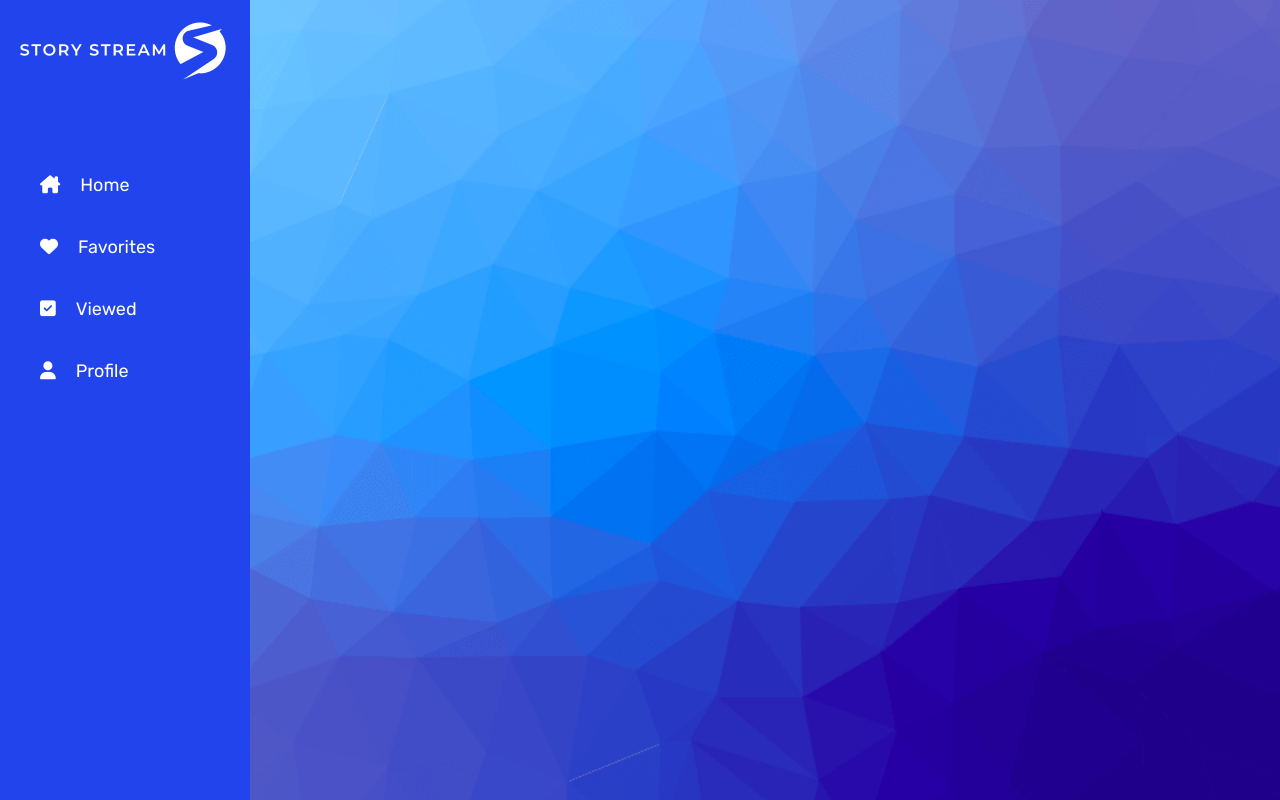
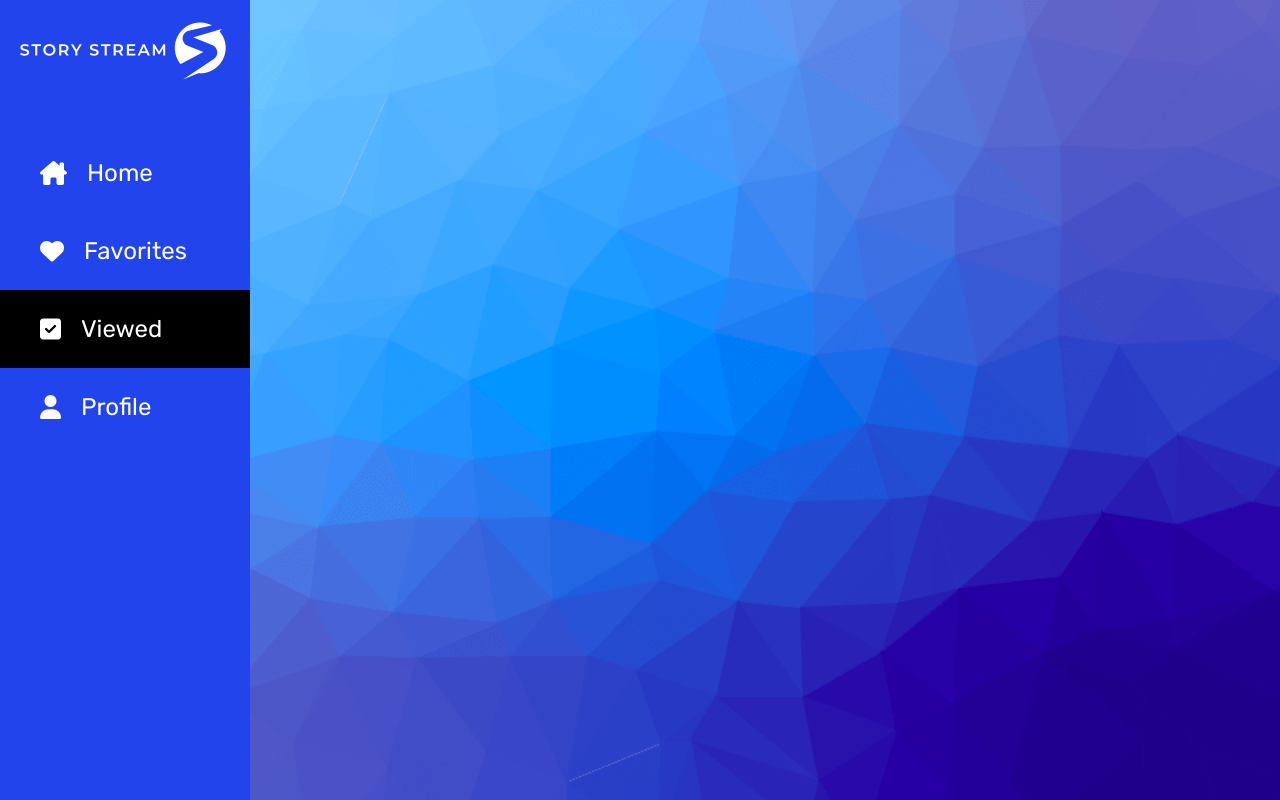
Before and after one commit to Kesterholtem21/StoryStream, a Flask app: page / in a window 1280 px wide. Run offline with Flask 3, Linux system fonts and the light colour scheme; some libraries are stand-ins or nearby versions.

Commit message:
Nav active view

```diff
--- a/static/styles.css
+++ b/static/styles.css
@@ -114,7 +114,7 @@ input[type=submit]:hover{
 
 .logo{
     display: block;
-    margin-bottom: 50px;
+    margin-bottom: 30px;
     position: relative;
     align-content: center;
     size: 120%;
@@ -130,24 +130,34 @@ input[type=submit]:hover{
 }
 
 .pageLinks li{
-    padding-top: 20px;
-    padding-bottom: 20px;
+    padding-top: 25px;
+    padding-bottom: 25px;
     padding-left: 40px;
+
 
 }
 
 .pageLinks li a{
     text-decoration: none;
-    padding: 10px, 15px;
+    padding: 10px, 20px;
     display: flex;
     align-items: center;
 }
 
 .pageLinks li a i{
-    font-size: large;
+    font-size: x-large;
     margin-right: 20px;
 }
 
 .pageLinks li a p{
-    font-size: large;
+    font-size: x-large;
 }
+
+
+.active{
+    background-color: black;
+
+
+
+
+}
--- a/templates/favoritesPage.html
+++ b/templates/favoritesPage.html
@@ -15,7 +15,7 @@
         <div>
             <ul class="pageLinks">
                 <li><a href="/home/"><i class="fa-solid fa-house-chimney"></i><p>Home</p></a></li>
-                <li><a href="/favorites/"><i class="fa-solid fa-heart"></i><p>Favorites</p></a></li>
+                <li class="active"><a href="/favorites/"><i class="fa-solid fa-heart"></i><p>Favorites</p></a></li>
                 <li><a href="/viewed/"><i class="fa-solid fa-square-check"></i><p>Viewed</p></a></li>
                 <li><a href="/profile/"><i class="fa-solid fa-user"></i><p>Profile</p></a></li>
             </ul>
--- a/templates/homePage.html
+++ b/templates/homePage.html
@@ -14,7 +14,7 @@
         </div>
         <div>
             <ul class="pageLinks">
-                <li><a href="/home/"><i class="fa-solid fa-house-chimney"></i><p>Home</p></a></li>
+                <li class="active"><a href="/home/"><i class="fa-solid fa-house-chimney"></i><p>Home</p></a></li>
                 <li><a href="/favorites/"><i class="fa-solid fa-heart"></i><p>Favorites</p></a></li>
                 <li><a href="/viewed/"><i class="fa-solid fa-square-check"></i><p>Viewed</p></a></li>
                 <li><a href="/profile/"><i class="fa-solid fa-user"></i><p>Profile</p></a></li>
--- a/templates/profilePage.html
+++ b/templates/profilePage.html
@@ -17,7 +17,7 @@
                 <li><a href="/home/"><i class="fa-solid fa-house-chimney"></i><p>Home</p></a></li>
                 <li><a href="/favorites/"><i class="fa-solid fa-heart"></i><p>Favorites</p></a></li>
                 <li><a href="/viewed/"><i class="fa-solid fa-square-check"></i><p>Viewed</p></a></li>
-                <li><a href="/profile/"><i class="fa-solid fa-user"></i><p>Profile</p></a></li>
+                <li class="active"><a href="/profile/"><i class="fa-solid fa-user"></i><p>Profile</p></a></li>
             </ul>
         </div>
     </div>
--- a/templates/viewedPage.html
+++ b/templates/viewedPage.html
@@ -14,9 +14,9 @@
         </div>
         <div>
             <ul class="pageLinks">
-                <li><a href="/home/"><i class="fa-solid fa-house-chimney"></i><p>Home</p></a></li>
+                <li><a  href="/home/"><i class="fa-solid fa-house-chimney"></i><p>Home</p></a></li>
                 <li><a href="/favorites/"><i class="fa-solid fa-heart"></i><p>Favorites</p></a></li>
-                <li><a href="/viewed/"><i class="fa-solid fa-square-check"></i><p>Viewed</p></a></li>
+                <li class="active"><a href="/viewed/"><i class="fa-solid fa-square-check"></i><p>Viewed</p></a></li>
                 <li><a href="/profile/"><i class="fa-solid fa-user"></i><p>Profile</p></a></li>
             </ul>
         </div>
```
